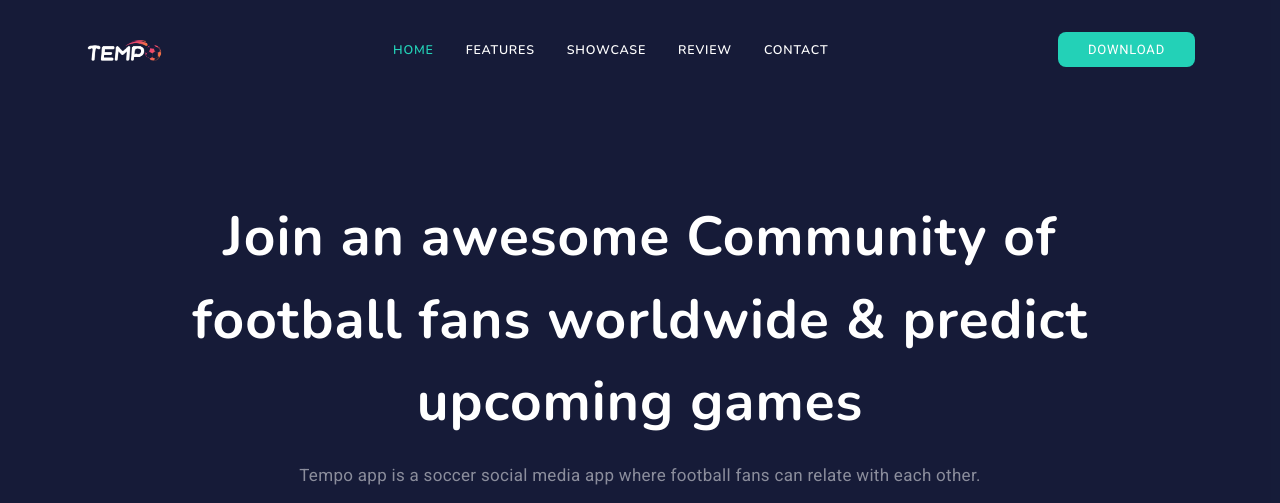
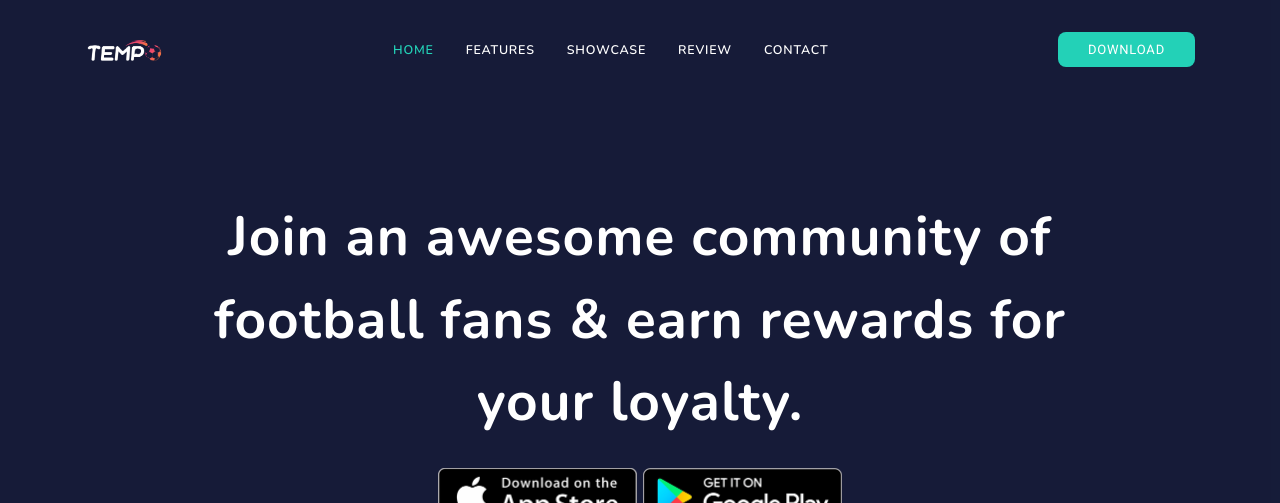
Before and after one commit to logikalmidia/tempo, a plain HTML site: page index.html in a window 1280 px wide. Shown: the top 503 px of the page. Drawn offline with nearby package versions, Linux system fonts and the light colour scheme; a script that the page names is missing.

Commit message:
changes to header text

```diff
--- a/index.html
+++ b/index.html
@@ -100,8 +100,7 @@
                         <div class="row justify-content-center">
                             <div class="col-lg-10 text-center mt-0 mt-md-5 pt-0 pt-md-5">
                                 <div class="title-heading margin-top-100">
-                                    <h1 class="heading text-white mb-3">Join an awesome Community of football fans worldwide & predict upcoming games</h1>
-                                    <p class="para-desc mx-auto text-white-50">Tempo app is a soccer social media app where football fans can relate with each other.</p>
+                                    <h1 class="heading text-white mb-3">Join an awesome community of football fans & earn rewards for your loyalty.</h1>
 
                                     <div class="row justify-content-center">
                                         <div class="col-md-10">
```
